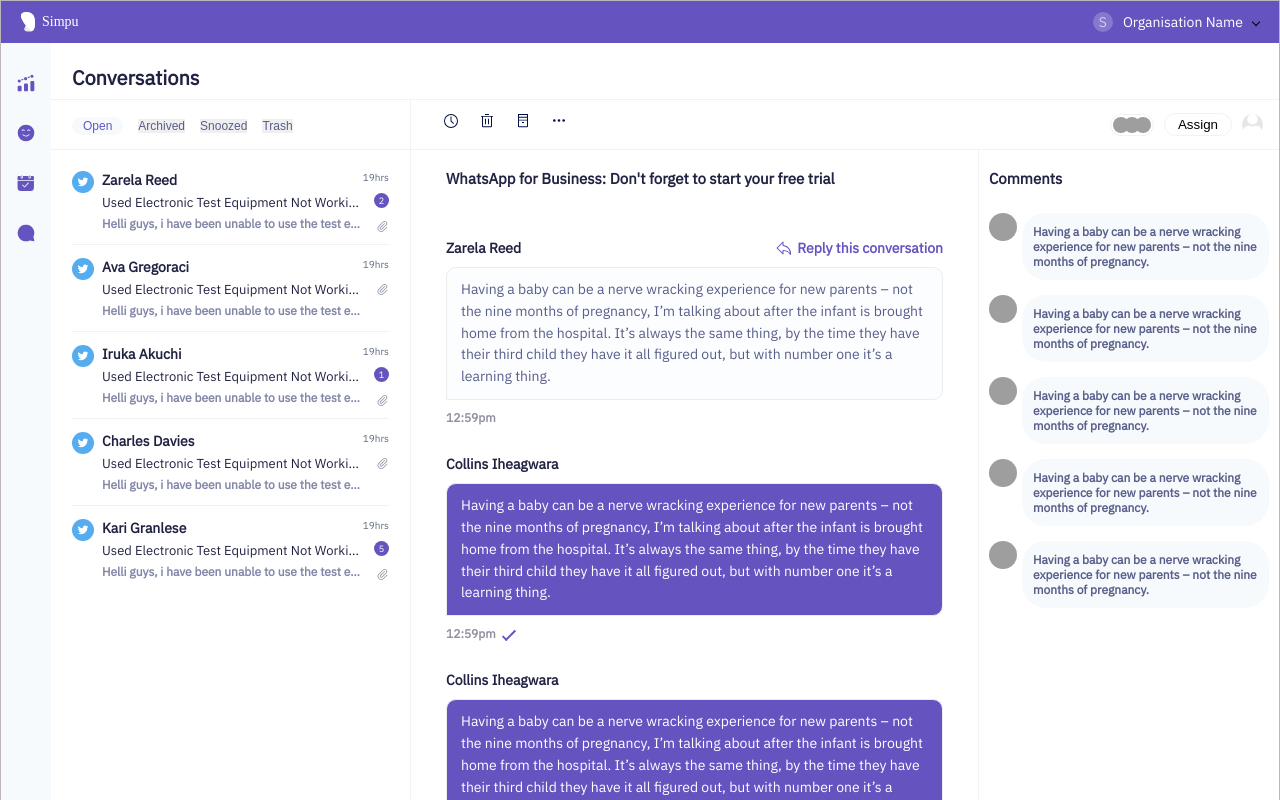
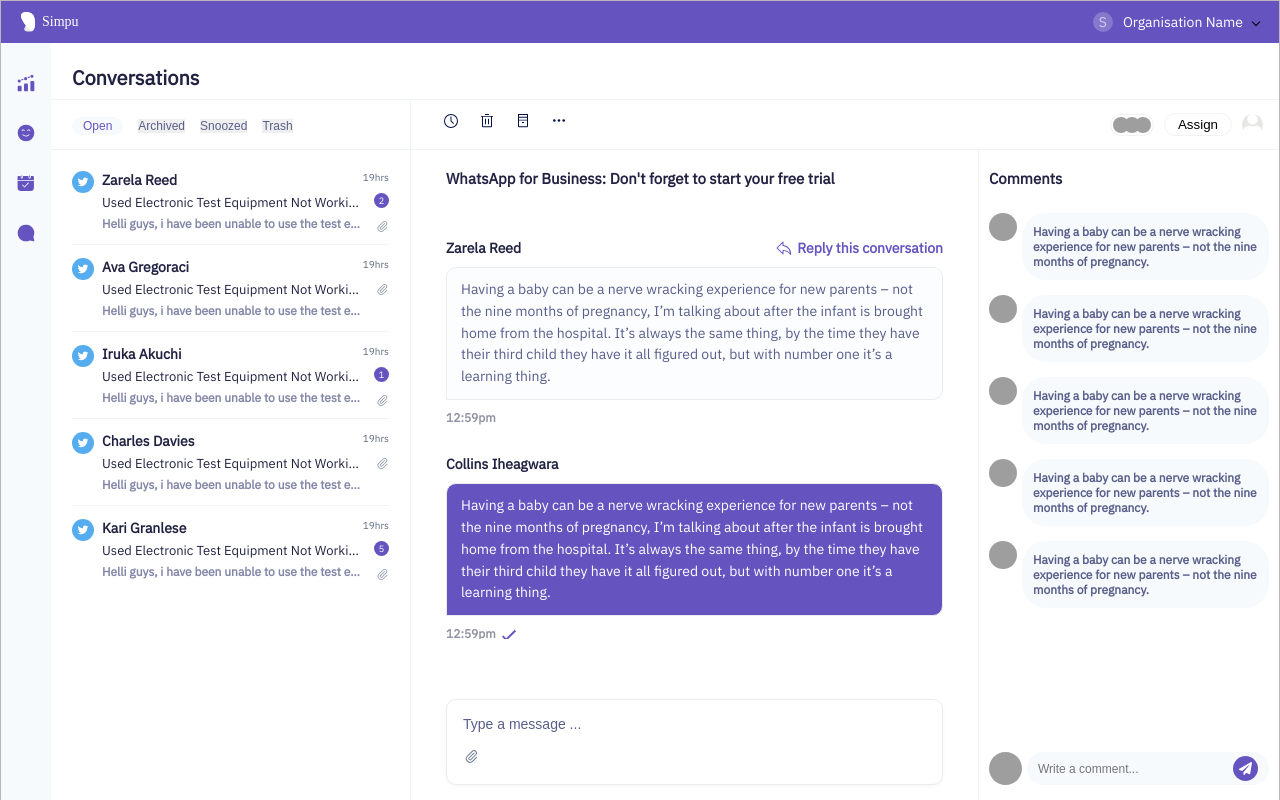
Before and after one commit to davidobodo/simpu-interview-challenge, a React (Create React App) app: page / in a window 1280 px wide. Shown: the top 800 px of the page. Built offline with nearby package versions, Linux system fonts and the light colour scheme; grey boxes are pictures that could not be loaded.

Commit message:
implement design for cases where chat overflows vertically

```diff
--- a/src/components/chat/index.js
+++ b/src/components/chat/index.js
@@ -12,9 +12,11 @@
     return (
         <ChatWrapper>
             <h3>WhatsApp for Business: Don't forget to start your free trial</h3>
-            {DIALOGUE.map((message) => {
-                return <Message key={message.id} message={message} />
-            })}
+            <div className="message-wrapper">
+                {DIALOGUE.map((message) => {
+                    return <Message key={message.id} message={message} />
+                })}
+            </div>
             <div className="input-field">
                 <input type="text" placeholder="Type a message ..." />
                 <img src={attachment} alt="attachment" />
--- a/src/components/chat/style.js
+++ b/src/components/chat/style.js
@@ -8,6 +8,11 @@
 
     h3{
         margin-bottom: 51px;
+    }
+
+    .message-wrapper{
+        height: 50vh;
+        overflow-y: scroll;
     }
 
     .input-field{
--- a/src/layouts/body/chatWindow/style.js
+++ b/src/layouts/body/chatWindow/style.js
@@ -71,6 +71,6 @@
 
     .body{
         display: flex;
-        height: 900px;
+        height: calc(100vh - 146px);
     }
 `;
```
